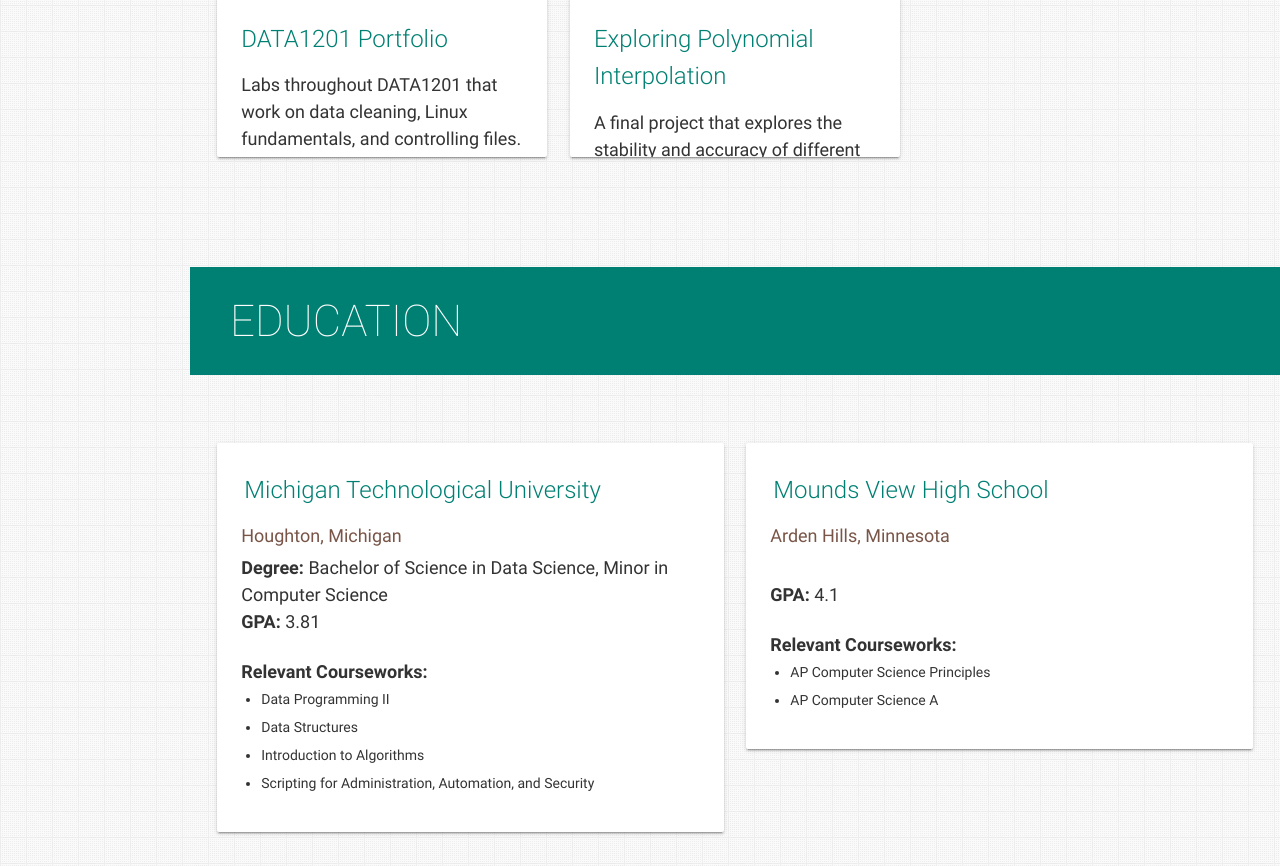
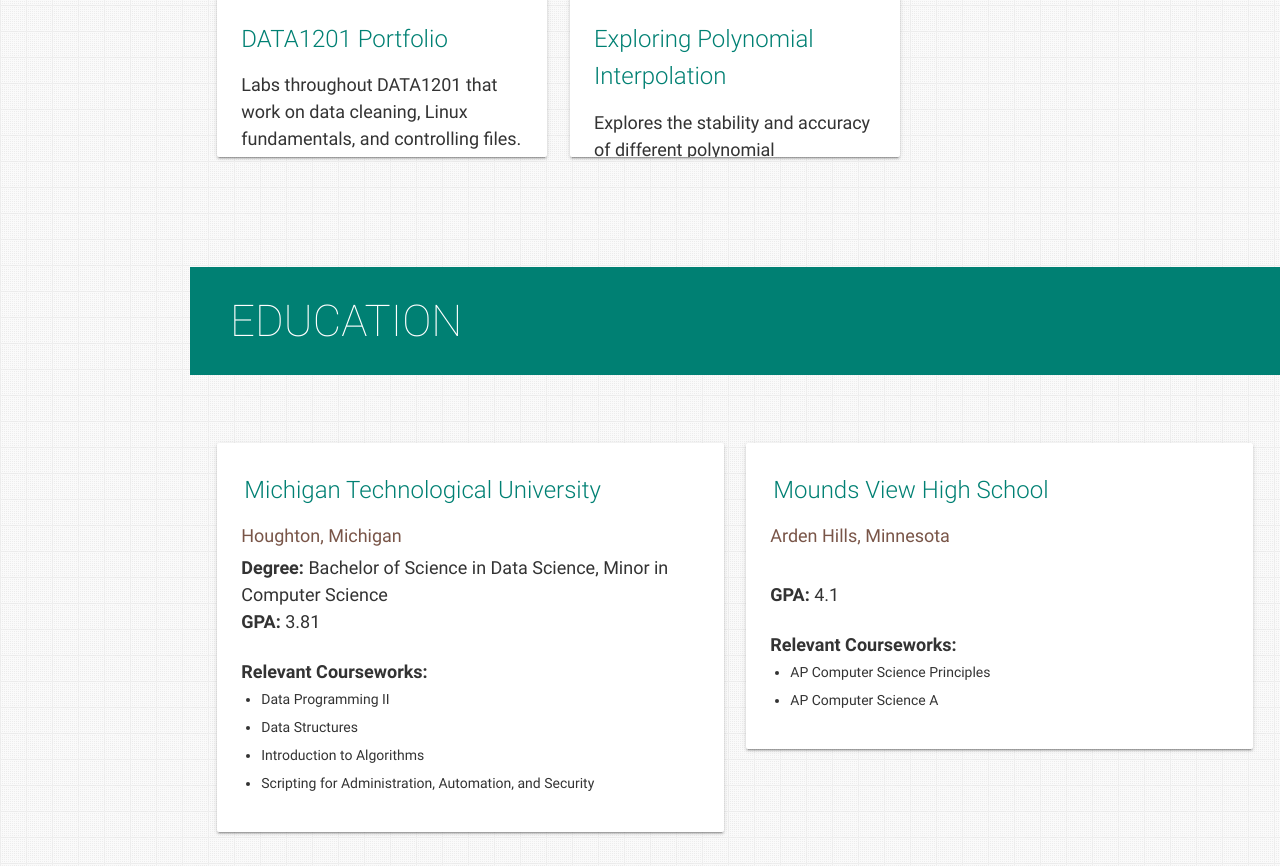
Before and after one commit to omgette/omgette.github.io, a plain HTML site: page index.html in a window 1280 px wide. Shown: the part 2309-3175 px from the top of the page. Drawn offline with nearby package versions, Linux system fonts and the light colour scheme; some icons are missing.

Commit message:
edit project explanation

```diff
--- a/index.html
+++ b/index.html
@@ -318,7 +318,7 @@
                 <span class="card-title activator teal-text hoverline">Exploring Polynomial Interpolation<i
                     class="mdi-navigation-more-vert right"></i></span>
                 <p>
-                  A final project that explores the stability and accuracy of different polynomial interpolation methods
+                  Explores the stability and accuracy of different polynomial interpolation methods
                 </p>
               </div>
               <div class="card-reveal">
```
